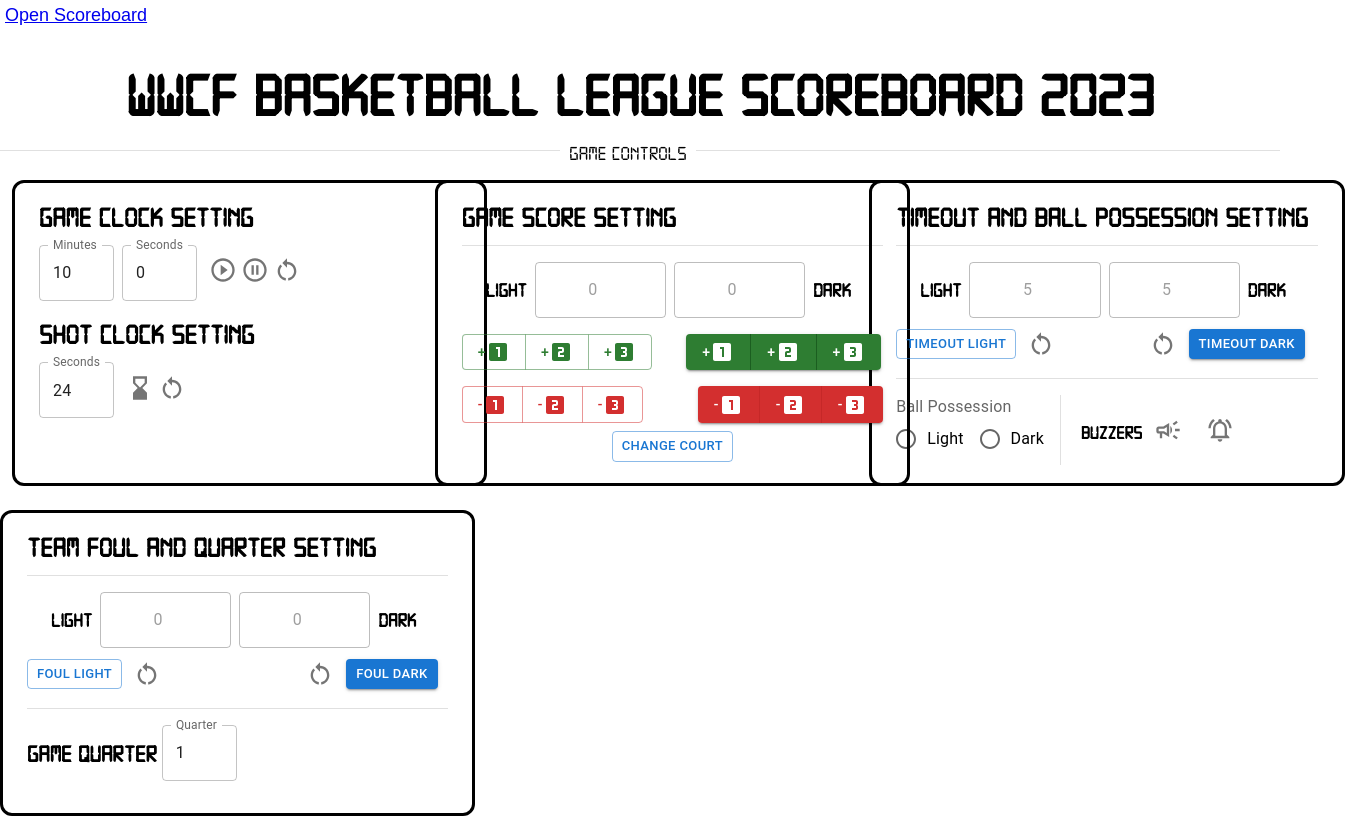
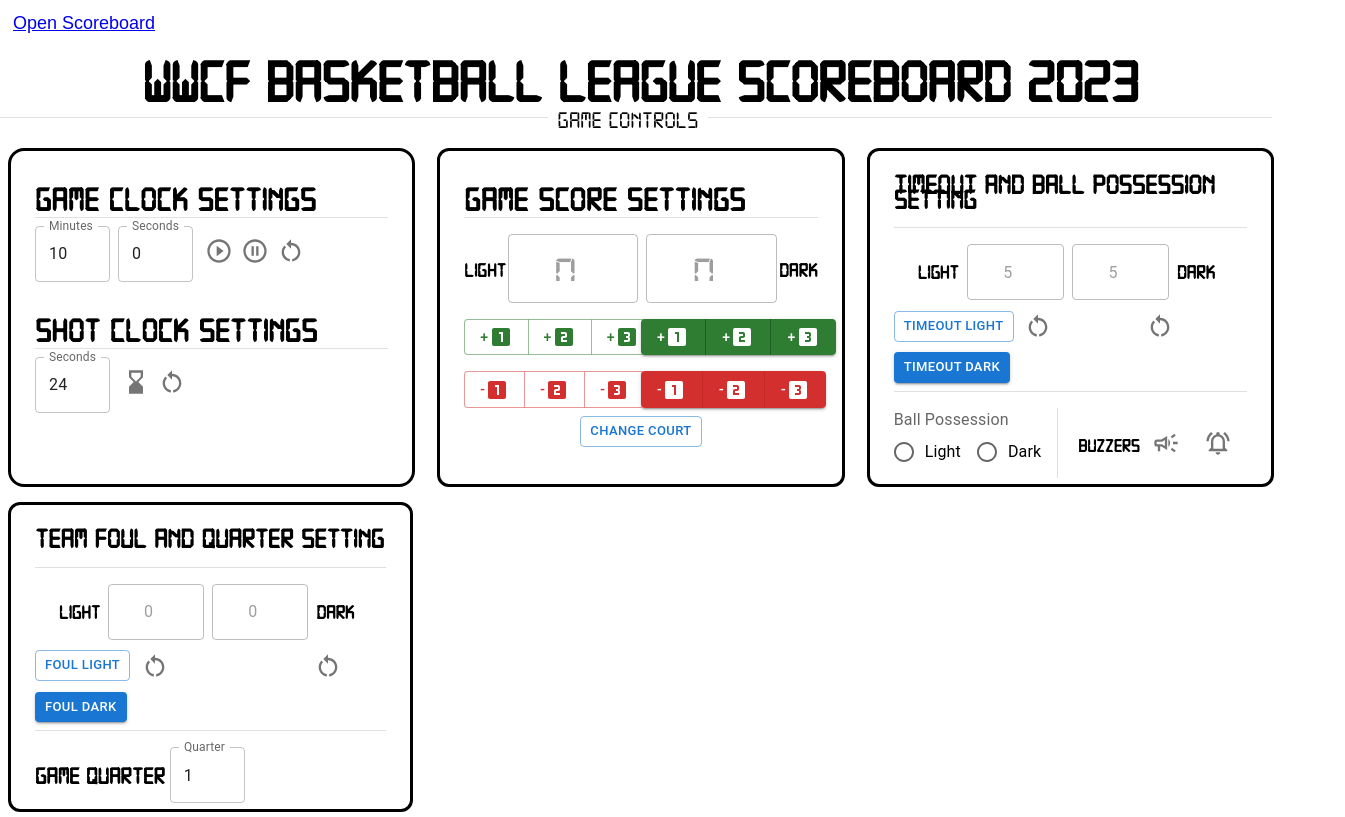
Before and after one commit to amlagsac/wwcfscoreboard, a React (Create React App) app: page / in a window 1280 px wide. Shown: the whole page, 1345 px wide, since content can reach past the window. Built offline with nearby package versions, Linux system fonts and the light colour scheme.

Commit message:
Change Design of Game Clock and Added Change Court for Score

```diff
--- a/src/App.jsx
+++ b/src/App.jsx
@@ -1,4 +1,4 @@
-import { Box, ButtonGroup, Button, Container, Divider, Grid, TextField, IconButton } from "@mui/material";
+import { Box, ButtonGroup, Button, Container, Divider, Grid, TextField, IconButton, Typography } from "@mui/material";
 import PlayCircleOutlineIcon from '@mui/icons-material/PlayCircleOutline';
 import PauseCircleOutlineIcon from '@mui/icons-material/PauseCircleOutline';
 import HourglassBottomOutlinedIcon from '@mui/icons-material/HourglassBottomOutlined';
@@ -313,67 +313,118 @@ const App = () => {
 
   return (
     <>
+    <Container maxWidth={false} disableGutters sx={{ p: 1 }}>
       <IconButton size="small"><Link to="/scoreboard" target="_blank">Open Scoreboard</Link></IconButton>
       <Grid container spacing={3}>
-        <Grid item lg={12} style={{ textAlign: "center", fontSize: "1.9rem" }}><h1 >WWCF Basketball League Scoreboard 2023</h1></Grid>
-        <Divider style={{ width:'100%', fontSize: "1.25rem"}}>Game Controls</Divider>
+        <Grid item lg={12} xl={12} style={{ textAlign: "center" }}><Typography variant="h2" sx={{ fontFamily: "digital-7", color: "#000000", fontWeight: 900}}>WWCF Basketball League Scoreboard 2023</Typography></Grid>
+        <Divider sx={{ width:'100%', fontSize: "1.50rem"}}>Game Controls</Divider>
         <Grid item lg={4} md={6} xs={12}>
-          <Box sx={{ width: 469.328, height: 300, display: "flex", border: "solid", borderRadius: 3, ml: 1.5}}>
-            <Container fixed>
-              <h2 style={{ fontSize: "1.75rem" }}>Game Clock Setting</h2>
+          <Box sx={{ width: "99%", height: "100%", display: "flex", border: "solid", borderRadius: 4}}>
+            <Container fixed sx={{ p: 3 }}>
+              <Typography variant="h4" sx={{ fontFamily: "digital-7", color: "#000000", fontWeight: 900}}>GAME CLOCK SETTINGS</Typography>
+              <Divider sx={{ width:'100%', mb: 1 }}></Divider>
               <TextField label='Minutes' value={minutes} type="number" sx={{ width: 75, marginRight: 1 }} onChange={changeMinutes}></TextField>
               <TextField label='Seconds' value={seconds} type="number" sx={{ width: 75, marginRight: 1}} onChange={changeSeconds}></TextField>
-              <IconButton size="large" sx={{ marginTop: -.1, marginLeft: -1 }} onClick={handleGameClockPlayToggle}>
+              <IconButton size="large" sx={{ my: "2%", p: .5 }} onClick={handleGameClockPlayToggle}>
                 <PlayCircleOutlineIcon fontSize="inherit" />
               </IconButton>
-              <IconButton size="large" sx={{ marginTop: -.1, marginLeft: -2.5 }} onClick={handleGameClockPauseToggle}>
+              <IconButton size="large" sx={{ p: .5 }} onClick={handleGameClockPauseToggle}>
                 <PauseCircleOutlineIcon fontSize="inherit"></PauseCircleOutlineIcon>
               </IconButton>
-              <IconButton size="large" sx={{ marginTop: -.1, marginLeft: -2.5 }} onClick={handleGameClockResetToggle}>
+              <IconButton size="large" sx={{ p: .5 }} onClick={handleGameClockResetToggle}>
                 <RestartAltIcon fontSize="inherit"></RestartAltIcon>
               </IconButton>
-              <h2 style={{ fontSize: "1.75rem" }}>Shot Clock Setting</h2>
+              <Typography variant="h4" sx={{ fontFamily: "digital-7", color: "#000000", fontWeight: 900, mt: 3 }}>SHOT CLOCK SETTINGS</Typography>
+              <Divider sx={{ width:'100%', mb: 1 }}></Divider>
               <TextField label='Seconds' value={shotClockSeconds} type="number" sx={{ width: 75, marginRight: 1}} onChange={changeShotClock}></TextField>
-              <IconButton size="large" sx={{ marginTop: -.1, marginLeft: -1 }} onClick={handleShotClockHalfReset}>
+              <IconButton size="large" sx={{ my: "2%", p: .5 }} onClick={handleShotClockHalfReset}>
                 <HourglassBottomOutlinedIcon fontSize="inherit" />
               </IconButton>
-              <IconButton size="large" sx={{ marginTop: -.1, marginLeft: -2.5 }} onClick={handleShotClockFullReset}>
+              <IconButton size="large" sx={{ my: "2%", p: .5 }} onClick={handleShotClockFullReset}>
                 <RestartAltIcon fontSize="inherit"></RestartAltIcon>
               </IconButton>
             </Container>
           </Box>
         </Grid>
         <Grid item lg={4} md={6} xs={12}>
-        <Box sx={{ width: 469.328, height: 300, display: "flex", border: "solid", borderRadius: 3 }}>
+        <Box sx={{ width: "99%", height: "100%", display: "flex", border: "solid", borderRadius: 3 }}>
             <Container fixed>
-              <h2 style={{ fontSize: "1.75rem" }}>Game Score Setting</h2>
-              <Divider style={{ width:'100%', marginBottom: "1rem"}}></Divider>
-              <Container sx={{ display: "flex", justifyContent: "center"}} >
-                <h3 style={{ fontSize: "1.25rem", marginRight: ".5rem" }}>Light</h3>
-                <TextField fullWidth disabled value={lightScore} type="number" inputProps={{ style: { textAlign: "center" }}} sx={{ marginRight: 1 }}></TextField>
-                <TextField fullWidth disabled value={darkScore} type="number" inputProps={{ style: { textAlign: "center" }}} sx={{ marginRight: 1}}></TextField>
-                <h3 style={{ fontSize: "1.25rem", marginRight: ".5rem" }}>Dark</h3>
+              <Typography variant="h4" sx={{ fontFamily: "digital-7", color: "#000000", fontWeight: 900, mt: 3 }}>GAME SCORE SETTINGS</Typography>
+              <Divider sx={{ width:'100%', mb: 2 }}></Divider>
+              <Container sx={{ display: "flex", alignItems: "center" }} disableGutters>
+                <Typography variant="h6" sx={{ fontFamily: "digital-7", color: "#000000", fontWeight: 900, pr: .2 }}>{changeCourt ? "DARK" : "LIGHT"}</Typography>
+                <TextField fullWidth disabled value={changeCourt ? darkScore : lightScore} type="number" inputProps={{ sx: { textAlign: "center", fontFamily: "digital-7", fontSize: "3rem", p: 0 }}} sx={{ mr: .5}}></TextField>
+                <TextField fullWidth disabled value={changeCourt ? lightScore : darkScore} type="number" inputProps={{ sx: { textAlign: "center", fontFamily: "digital-7", fontSize: "3rem", p: 0 }}} sx={{ ml: .5}}></TextField>
+                <Typography variant="h6" sx={{ fontFamily: "digital-7", color: "#000000", fontWeight: 900, pl: .3 }}>{changeCourt ? "LIGHT" : "DARK"}</Typography>
               </Container>
-              <ButtonGroup color="success" variant="outlined" aria-label="outlined button group" sx={{ marginTop: 2}}>
+              <Container disableGutters>
+                {changeCourt ?
+                  <>
+                  <Grid container>
+                  <Grid item lg={6} md={6} sm={6} xs={6} sx={{ display: "flex", alignItems: "start"}}>
+                    <ButtonGroup color="success" variant="contained" aria-label="outlined button group" sx={{ marginTop: 2, mr: "auto" }}>
+                      <Button onClick={plusOnePointDark}>+<LooksOneIcon/></Button>
+                      <Button onClick={plusTwoPointDark}>+<LooksTwoIcon/></Button>
+                      <Button onClick={plusThreePointDark}>+<Looks3Icon/></Button>
+                    </ButtonGroup>
+                  </Grid>
+                  <Grid item lg={6} md={6} sm={6} xs={6} sx={{ display: "flex", alignItems: "end"}}>
+                    <ButtonGroup color="success" variant="outlined" aria-label="outlined button group" sx={{ marginTop: 2, ml: "auto"}}>
                       <Button onClick={plusOnePointLight}>+<LooksOneIcon/></Button>
                       <Button onClick={plusTwoPointLight}>+<LooksTwoIcon/></Button>
                       <Button onClick={plusThreePointLight}>+<Looks3Icon/></Button>
                     </ButtonGroup>
-              <ButtonGroup color="success" variant="contained" aria-label="outlined button group" sx={{ marginTop: 2, marginLeft: 4.23 }}>
+                  </Grid>
+                  <Grid item lg={6} md={6} sm={6} xs={6} sx={{ display: "flex", alignItems: "start"}}>
+                    <ButtonGroup color="error" variant="contained" aria-label="outlined button group" sx={{ marginTop: 2, mr: "auto" }}>
+                      <Button onClick={minusOnePointDark}>-<LooksOneIcon/></Button>
+                      <Button onClick={minusTwoPointDark}>-<LooksTwoIcon/></Button>
+                      <Button onClick={minusThreePointDark}>-<Looks3Icon/></Button>
+                    </ButtonGroup>
+                  </Grid>
+                  <Grid item lg={6} md={6} sm={6} xs={6} sx={{ display: "flex", alignItems: "end"}}>
+                    <ButtonGroup color="error" variant="outlined" aria-label="outlined button group" sx={{ marginTop: 2, ml: "auto" }}>
+                      <Button onClick={minusOnePointLight}>-<LooksOneIcon/></Button>
+                      <Button onClick={minusTwoPointLight}>-<LooksTwoIcon/></Button>
+                      <Button onClick={minusThreePointLight}>-<Looks3Icon/></Button>
+                    </ButtonGroup>
+                  </Grid>
+                </Grid>
+                  </>
+                   :
+                <>
+                <Grid container>
+                  <Grid item lg={6} md={6} sm={6} xs={6} sx={{ display: "flex", alignItems: "start"}}>
+                    <ButtonGroup color="success" variant="outlined" aria-label="outlined button group" sx={{ marginTop: 2, mr: "auto"}}>
+                      <Button onClick={plusOnePointLight}>+<LooksOneIcon/></Button>
+                      <Button onClick={plusTwoPointLight}>+<LooksTwoIcon/></Button>
+                      <Button onClick={plusThreePointLight}>+<Looks3Icon/></Button>
+                    </ButtonGroup>
+                  </Grid>
+                  <Grid item lg={6} md={6} sm={6} xs={6} sx={{ display: "flex", alignItems: "end"}}>
+                    <ButtonGroup color="success" variant="contained" aria-label="outlined button group" sx={{ marginTop: 2, ml: "auto" }}>
                       <Button onClick={plusOnePointDark}>+<LooksOneIcon/></Button>
                       <Button onClick={plusTwoPointDark}>+<LooksTwoIcon/></Button>
                       <Button onClick={plusThreePointDark}>+<Looks3Icon/></Button>
                     </ButtonGroup>
-              <ButtonGroup color="error" variant="outlined" aria-label="outlined button group" sx={{ marginTop: 2}}>
+                  </Grid>
+                  <Grid item lg={6} md={6} sm={6} xs={6} sx={{ display: "flex", alignItems: "start"}}>
+                    <ButtonGroup color="error" variant="outlined" aria-label="outlined button group" sx={{ marginTop: 2, mr: "auto" }}>
                       <Button onClick={minusOnePointLight}>-<LooksOneIcon/></Button>
                       <Button onClick={minusTwoPointLight}>-<LooksTwoIcon/></Button>
                       <Button onClick={minusThreePointLight}>-<Looks3Icon/></Button>
                     </ButtonGroup>
-              <ButtonGroup color="error" variant="contained" aria-label="outlined button group" sx={{ marginTop: 2, marginLeft: 6.87 }}>
+                  </Grid>
+                  <Grid item lg={6} md={6} sm={6} xs={6} sx={{ display: "flex", alignItems: "end"}}>
+                    <ButtonGroup color="error" variant="contained" aria-label="outlined button group" sx={{ marginTop: 2, ml: "auto" }}>
                       <Button onClick={minusOnePointDark}>-<LooksOneIcon/></Button>
                       <Button onClick={minusTwoPointDark}>-<LooksTwoIcon/></Button>
                       <Button onClick={minusThreePointDark}>-<Looks3Icon/></Button>
                     </ButtonGroup>
+                  </Grid>
+                </Grid>
+                </> }
+              </Container>
               <Box sx={{ textAlign: "center" }}>
                 <Button value={changeCourt} onClick={handleChangeCourt} size="small" variant="outlined" sx={{ marginTop: 1}}>Change Court</Button>
               </Box>
@@ -381,7 +432,7 @@ const App = () => {
           </Box>
         </Grid>
         <Grid item lg={4} md={6} xs={12}>
-        <Box sx={{ width: 469.328, height: 300, display: "flex", border: "solid", borderRadius: 3 }}>
+        <Box sx={{ width: "99%", height: "100%", display: "flex", border: "solid", borderRadius: 3 }}>
             <Container fixed>
               <h2 style={{ fontSize: "1.75rem" }}>TimeOut and Ball Possession Setting</h2>
               <Divider style={{ width:'100%', marginBottom: "1rem"}}></Divider>
@@ -420,8 +471,8 @@ const App = () => {
             </Container>
           </Box>
         </Grid>
-        <Grid item lg={4} md={6} xs={12}>
-        <Box sx={{ width: 469.328, height: 300, display: "flex", border: "solid", borderRadius: 3 }}>
+        <Grid item lg={4} md={6} xs={12} sx={{ display: "flex", alignItems: "center", justifyContent: "center" }}>
+        <Box sx={{ width: "99%", height: "100%", display: "flex", border: "solid", borderRadius: 3 }}>
             <Container fixed>
               <h2 style={{ fontSize: "1.75rem" }}>Team Foul and Quarter Setting</h2>
               <Divider style={{ width:'100%', marginBottom: "1rem"}}></Divider>
@@ -448,6 +499,7 @@ const App = () => {
           </Box>
         </Grid>
       </Grid>
+      </Container>
     </>
   );
 }
```
Lines whose indentation alone changed are shown as unchanged.
